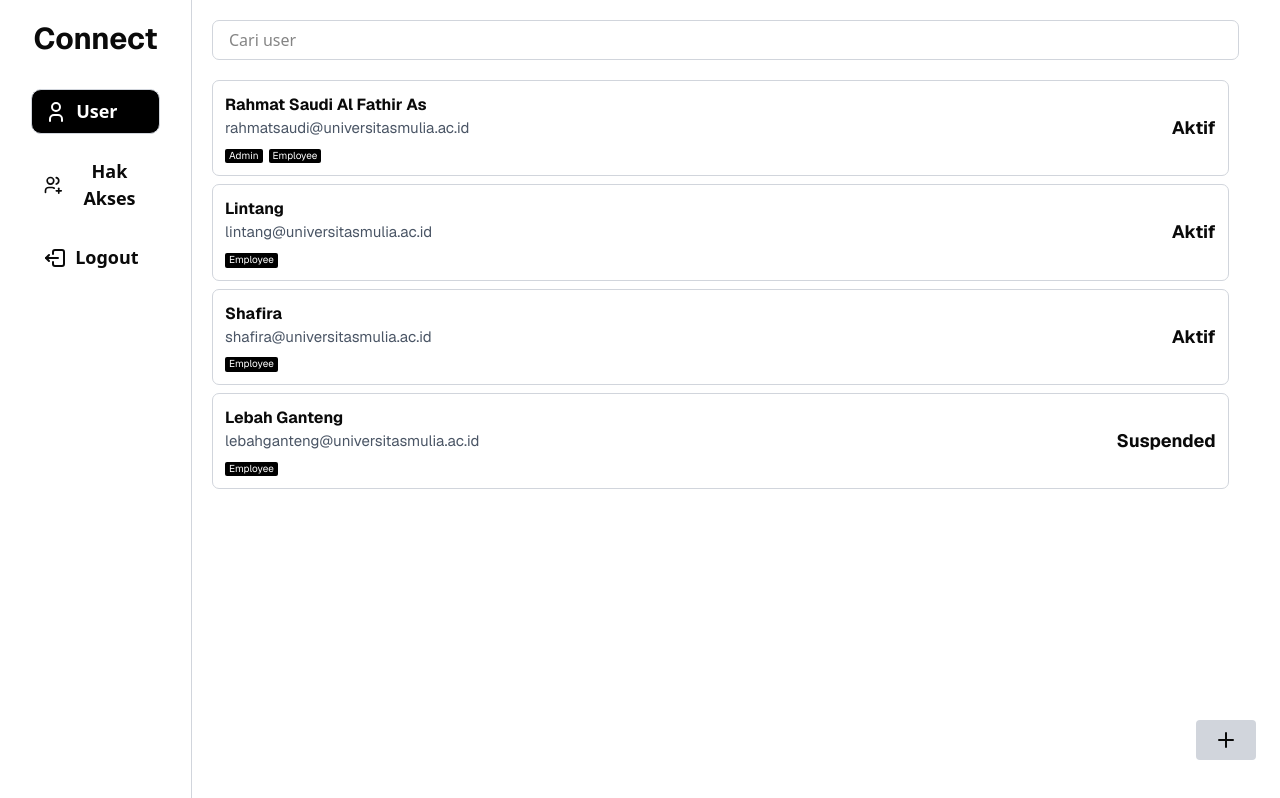
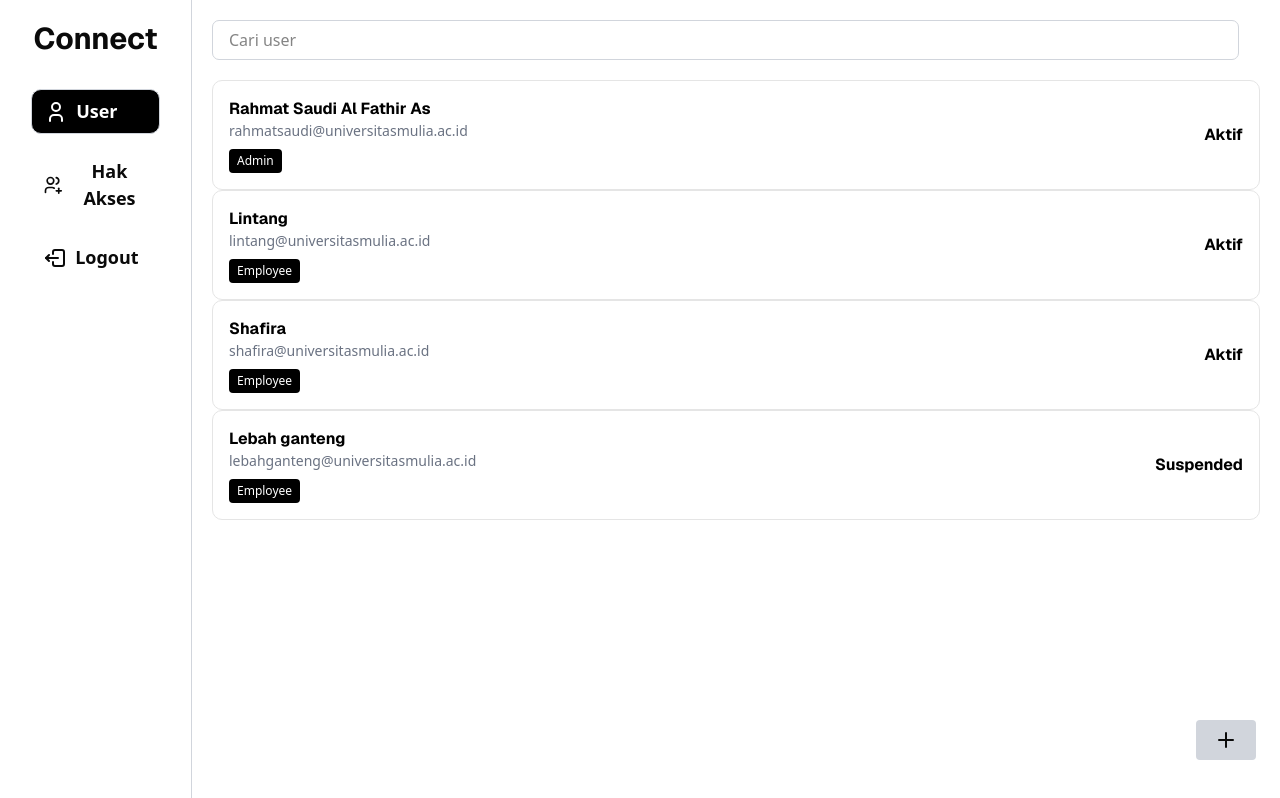
Before and after one commit to michekoyuki/Test-UAS, a Next.js app: page /users in a window 1280 px wide. Built offline with nearby package versions, Linux system fonts and the light colour scheme.

Commit message:
first commit

```diff
--- /dev/null
+++ b/mock/user-data.js
@@ -0,0 +1,26 @@
+export const usersData = [
+  {
+    name: "Rahmat Saudi Al Fathir As",
+    email: "rahmatsaudi@universitasmulia.ac.id",
+    status: "Aktif",
+    roles: "Admin",
+  },
+  {
+    name: "Lintang",
+    email: "lintang@universitasmulia.ac.id",
+    status: "Aktif",
+    roles: "Employee",
+  },
+  {
+    name: "Shafira",
+    email: "shafira@universitasmulia.ac.id",
+    status: "Aktif",
+    roles: "Employee",
+  },
+  {
+    name: "Lebah ganteng",
+    email: "lebahganteng@universitasmulia.ac.id",
+    status: "Suspended",
+    roles: "Employee",
+  },
+];
--- a/package.json
+++ b/package.json
@@ -9,6 +9,7 @@
     "lint": "next lint"
   },
   "dependencies": {
+    "@radix-ui/react-slot": "^1.2.3",
     "@tabler/icons-react": "^3.31.0",
     "class-variance-authority": "^0.7.1",
     "clsx": "^2.1.1",
--- a/src/app/users/page.js
+++ b/src/app/users/page.js
@@ -1,4 +1,6 @@
+import UserCard from "@/components/user-card";
 import { IconLogout, IconLogout2, IconUser, IconUsersGroup, IconUsersPlus,IconPlus } from "@tabler/icons-react";
+import { usersData } from "../../../mock/user-data";
 export default function Users() {
   return (
     <section id="container" className="flex h-screen justify-center">
@@ -21,47 +23,15 @@ export default function Users() {
           placeholder="Cari user"
           className="flex w-[98%] h-[5vh] mb-5 p-4 text-[14,5px] border border-gray-300 rounded-[7px]"
         />
-        <div className="user-card flex w-[97%] justify-between items-center border border-gray-300 rounded-[7px] p-3 mb-2 bg-white text-[15px] leading-tight">
-          <div className="user-info">
-            <h2 className="text-base font-bold text-[16px] font-sans">Rahmat Saudi Al Fathir As</h2>
-            <p className="my-[2px] text-gray-600 font-sans">rahmatsaudi@universitasmulia.ac.id</p>
-            <div className="mt-1.5">
-              <span className="inline-block bg-black text-white px-1 py-[1px] text-[10px] rounded-[2px] font-sans mr-1.5">Admin</span>
-              <span className="inline-block bg-black text-white px-1 py-[1px] text-[10px] rounded-[2px] font-sans">Employee</span>
-            </div>
-          </div>
-          <div className="status aktif flex text-lg font-bold font-sans">Aktif</div>
-        </div>
-        <div className="user-card flex w-[97%] justify-between items-center border border-gray-300 rounded-[7px] p-3 mb-2 bg-white text-[15px] leading-tight">
-          <div className="user-info">
-            <h3 className="text-base font-bold text-[16px] font-sans">Lintang</h3>
-            <p className="my-[2px] text-gray-600 font-sans">lintang@universitasmulia.ac.id</p>
-            <div className="mt-1.5">
-              <span className="inline-block bg-black text-white px-1 py-[1px] text-[10px] rounded-[2px] font-sans">Employee</span>
-            </div>
-          </div>
-          <div className="status aktif flex text-lg font-bold font-sans">Aktif</div>
-        </div>
-        <div className="user-card flex w-[97%] justify-between items-center border border-gray-300 rounded-[7px] p-3 mb-2 bg-white text-[15px] leading-tight">
-          <div className="user-info">
-            <h4 className="text-base font-bold text-[16px] font-sans">Shafira</h4>
-            <p className="my-[2px] text-gray-600 font-sans">shafira@universitasmulia.ac.id</p>
-            <div className="mt-1.5">
-              <span className="inline-block bg-black text-white px-1 py-[1px] text-[10px] rounded-[2px] font-sans">Employee</span>
-            </div>
-          </div>
-          <div className="status aktif flex text-lg font-bold font-sans">Aktif</div>
-        </div>
-        <div className="user-card flex w-[97%] justify-between items-center border border-gray-300 rounded-[7px] p-3 mb-2 bg-white text-[15px] leading-tight">
-          <div className="user-info">
-            <h5 className="text-base font-bold text-[16px] font-sans">Lebah Ganteng</h5>
-            <p className="my-[2px] text-gray-600 font-sans">lebahganteng@universitasmulia.ac.id</p>
-            <div className="mt-1.5">
-              <span className="inline-block bg-black text-white px-1 py-[1px] text-[10px] rounded-[2px] font-sans">Employee</span>
-            </div>
-          </div>
-          <div className="status suspended flex text-lg font-bold font-sans">Suspended</div>
-        </div>
+        {usersData.map((User, index) => (
+          <UserCard
+          key={index}
+          name={User.name}
+          email={User.email}
+          roles={User.roles}
+          status={User.status}
+          />
+       ))}
       </section>
       <button className="absolute bottom-10 right-6 bg-gray-300 hover:bg-gray-100 text-xl w-15 h-10 rounded flex items-center justify-center ">
         <IconPlus />
--- /dev/null
+++ b/src/components/ui/button.jsx
@@ -0,0 +1,55 @@
+import * as React from "react"
+import { Slot } from "@radix-ui/react-slot"
+import { cva } from "class-variance-authority";
+
+import { cn } from "@/lib/utils"
+
+const buttonVariants = cva(
+  "inline-flex items-center justify-center gap-2 whitespace-nowrap rounded-md text-sm font-medium transition-all disabled:pointer-events-none disabled:opacity-50 [&_svg]:pointer-events-none [&_svg:not([class*='size-'])]:size-4 shrink-0 [&_svg]:shrink-0 outline-none focus-visible:border-ring focus-visible:ring-ring/50 focus-visible:ring-[3px] aria-invalid:ring-destructive/20 dark:aria-invalid:ring-destructive/40 aria-invalid:border-destructive",
+  {
+    variants: {
+      variant: {
+        default:
+          "bg-primary text-primary-foreground shadow-xs hover:bg-primary/90",
+        destructive:
+          "bg-destructive text-white shadow-xs hover:bg-destructive/90 focus-visible:ring-destructive/20 dark:focus-visible:ring-destructive/40 dark:bg-destructive/60",
+        outline:
+          "border bg-background shadow-xs hover:bg-accent hover:text-accent-foreground dark:bg-input/30 dark:border-input dark:hover:bg-input/50",
+        secondary:
+          "bg-secondary text-secondary-foreground shadow-xs hover:bg-secondary/80",
+        ghost:
+          "hover:bg-accent hover:text-accent-foreground dark:hover:bg-accent/50",
+        link: "text-primary underline-offset-4 hover:underline",
+      },
+      size: {
+        default: "h-9 px-4 py-2 has-[>svg]:px-3",
+        sm: "h-8 rounded-md gap-1.5 px-3 has-[>svg]:px-2.5",
+        lg: "h-10 rounded-md px-6 has-[>svg]:px-4",
+        icon: "size-9",
+      },
+    },
+    defaultVariants: {
+      variant: "default",
+      size: "default",
+    },
+  }
+)
+
+function Button({
+  className,
+  variant,
+  size,
+  asChild = false,
+  ...props
+}) {
+  const Comp = asChild ? Slot : "button"
+
+  return (
+    <Comp
+      data-slot="button"
+      className={cn(buttonVariants({ variant, size, className }))}
+      {...props} />
+  );
+}
+
+export { Button, buttonVariants }
--- /dev/null
+++ b/src/components/user-card.jsx
@@ -0,0 +1,16 @@
+export default function UserCard({ name, email, roles, status }) {
+  return (
+    <div className="border rounded-lg p-4 flex justify-between items-center text-black">
+      <div>
+        <p className="font-bold font-sans">{name}</p>
+        <p className="text-sm text-gray-500">{email}</p>
+        <div className="flex space-x-2 mt-2">
+          <span className="bg-black text-white text-xs px-2 py-1 rounded">
+            {roles}
+          </span>
+        </div>
+      </div>
+      <span className="font-bold font-sans">{status}</span>
+    </div>
+  );
+}
```
Also changed, not shown: 1 other file (tests, documents, lock files or other folders).
